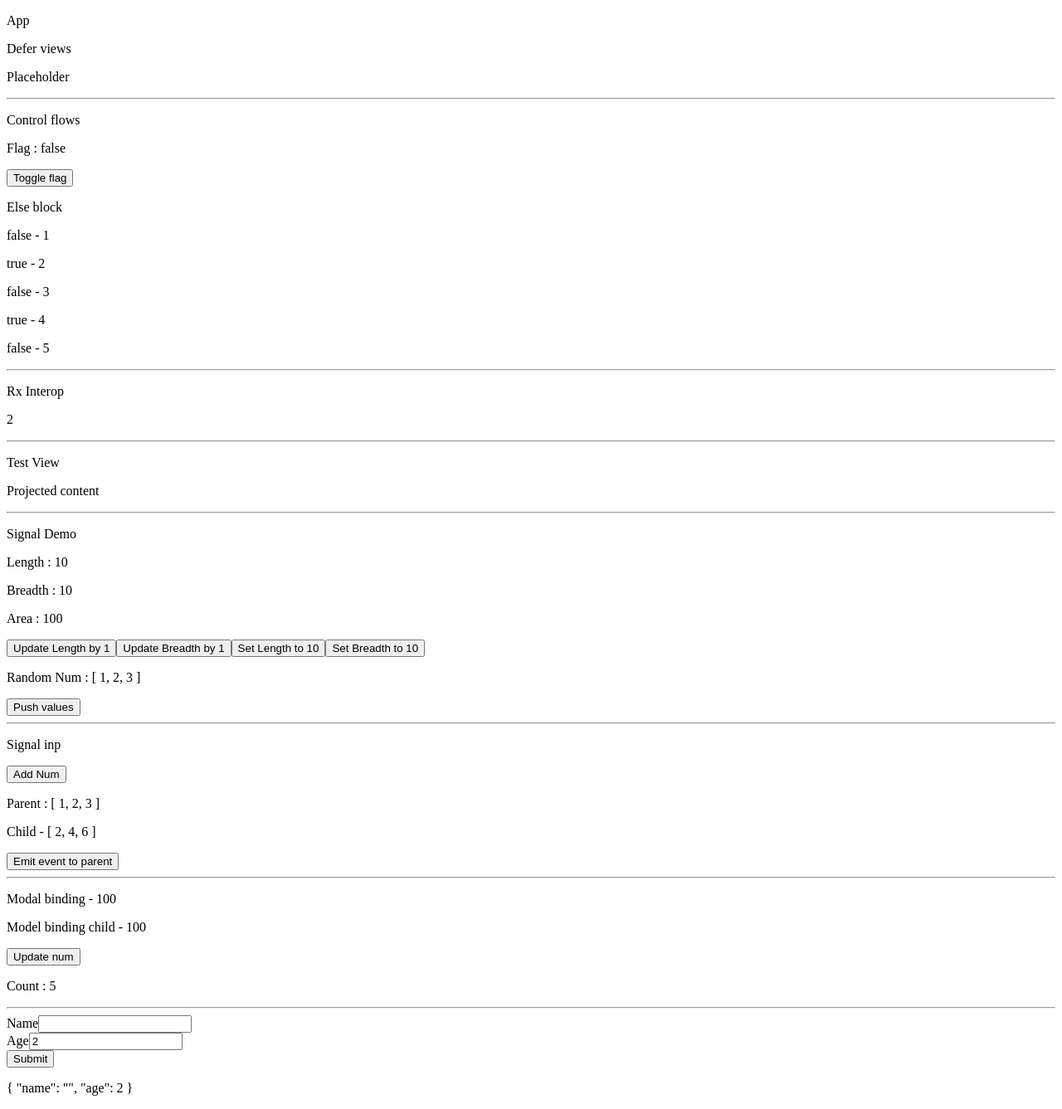
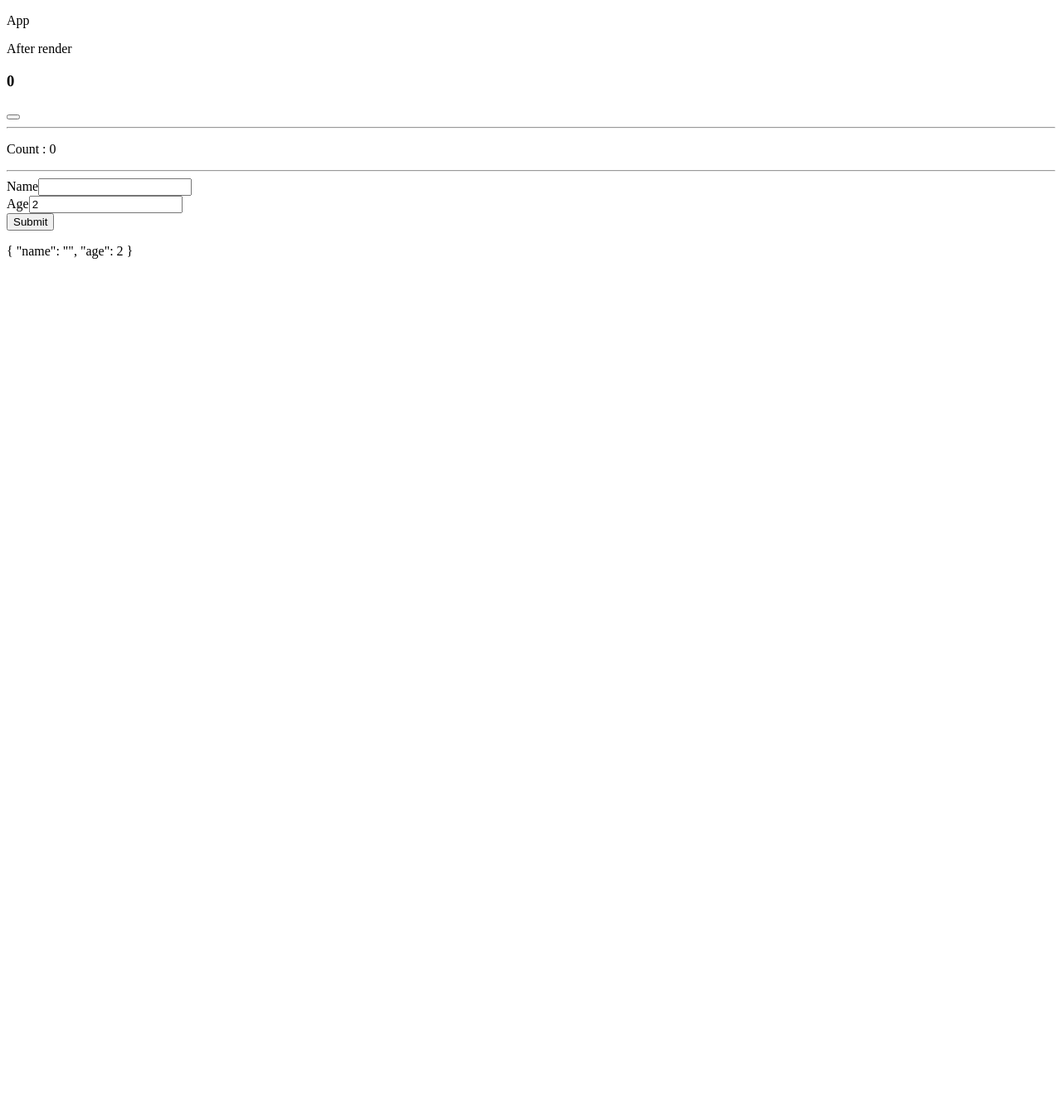
Before and after one commit to makesh-kumar/ngv18, an Angular app: page / in a window 1280 px wide. Shown: the whole page at 83% size. After the commit the page ends 800 px from the top, so only its background shows below. Built offline with nearby package versions, Linux system fonts and the light colour scheme.

Commit message:
after-render  hook added

```diff
--- /dev/null
+++ b/src/app/after-render/after-render.component.html
@@ -0,0 +1,4 @@
+<p>After render</p>
+
+<h3>{{count}}</h3>
+<button (click)="updateCount()"></button>
--- /dev/null
+++ b/src/app/after-render/after-render.component.ts
@@ -0,0 +1,36 @@
+import { Component, afterNextRender, afterRender } from "@angular/core";
+
+
+
+@Component({
+    selector: 'after-render',
+    templateUrl: './after-render.component.html',
+    standalone: true
+})
+export class AfterRender {
+
+
+    constructor(){
+        console.log('************************************')
+    }
+
+    count = 0;
+
+    updateCount(){
+        this.count++;
+    }
+
+   a =  afterRender(()=>{
+    console.log('After render...')
+   })
+
+   b =  afterNextRender(()=>{
+    console.log('222- After NEXT render...')
+   })
+
+    ngOnit(): void {
+        console.log('on init...');
+    }
+
+
+}
--- a/src/app/app.component.html
+++ b/src/app/app.component.html
@@ -1,4 +1,12 @@
 <p>App</p>
+<after-render/>
+<hr/>
+
+<!-- <button routerLink="/route">Go to rsoute</button>
+
+<router-outlet/>
+
+<hr/>
 <defer-views/>
 <hr/>
 <control-flows></control-flows>
@@ -13,7 +21,7 @@
 <hr/>
 <signal-inp></signal-inp>
 <hr/>
-<model-binding></model-binding>
+<model-binding></model-binding> -->
 
 <p>Count : {{count()}}</p>
 <hr/>
--- a/src/app/app.component.ts
+++ b/src/app/app.component.ts
@@ -1,7 +1,7 @@
 import { JsonPipe } from '@angular/common';
-import { ChangeDetectionStrategy, ChangeDetectorRef, Component, inject, signal } from '@angular/core';
+import { ChangeDetectionStrategy, ChangeDetectorRef, Component, afterNextRender, inject, signal } from '@angular/core';
 import { FormBuilder, FormGroup, ReactiveFormsModule } from '@angular/forms';
-import { RouterOutlet } from '@angular/router';
+import { RouterLink, RouterOutlet } from '@angular/router';
 import { SignalDemo } from './signal-demo/signal-demo.component';
 import { SignalInp } from './signal-inp/signal-inp.component';
 import { ModelBinding } from './mode-binding/model-binding.component';
@@ -9,19 +9,25 @@ import { ViewQueries } from './view-queries/view-queries.component';
 import { RxInterop } from './rx-interop/rx-interop.component';
 import { ControlFlows } from './control-flows/control-flows.component';
 import { DeferViews } from './defer-views/defer-views.component';
+import { AfterRender } from './after-render/after-render.component';
 
 
 @Component({
   selector: 'app-root',
   standalone: true,
-  imports: [RouterOutlet,JsonPipe,ReactiveFormsModule, SignalDemo, SignalInp, ModelBinding,ViewQueries,
-    RxInterop,ControlFlows,DeferViews],
+  imports: [RouterOutlet,RouterLink, JsonPipe,ReactiveFormsModule, SignalDemo, SignalInp, ModelBinding,ViewQueries,
+    RxInterop,ControlFlows,DeferViews,AfterRender],
   templateUrl: './app.component.html',
 })
 
 export class AppComponent {
 
   num = 77;
+
+
+  b =  afterNextRender(()=>{
+    console.log('111- After NEXT render...')
+   })
 
   cdRef = inject(ChangeDetectorRef);
   fb = inject(FormBuilder);
@@ -31,10 +37,10 @@ export class AppComponent {
 
 
   ngOnInit(): void  {
-    setInterval(() => {
-      this.count.update(count => count + 1);
-    // this.cdRef.markForCheck();
-    },1000);
+    // setInterval(() => {
+    //   this.count.update(count => count + 1);
+    // // this.cdRef.markForCheck();
+    // },3000);
 
     this.initForm()
   }
--- a/src/app/app.routes.ts
+++ b/src/app/app.routes.ts
@@ -1,3 +1,9 @@
 import { Routes } from '@angular/router';
+import { RoutingComponent } from './routing/routing.component';
 
-export const routes: Routes = [];
+export const routes: Routes = [
+    {
+        path: 'routew',
+        loadComponent: ()=>RoutingComponent
+    }
+];
--- /dev/null
+++ b/src/app/routing/routing.component.html
@@ -0,0 +1,2 @@
+
+<p>Route component</p>
```
Also changed, not shown: src/app/routing/routing.component.ts (added, +11 -0 lines).
